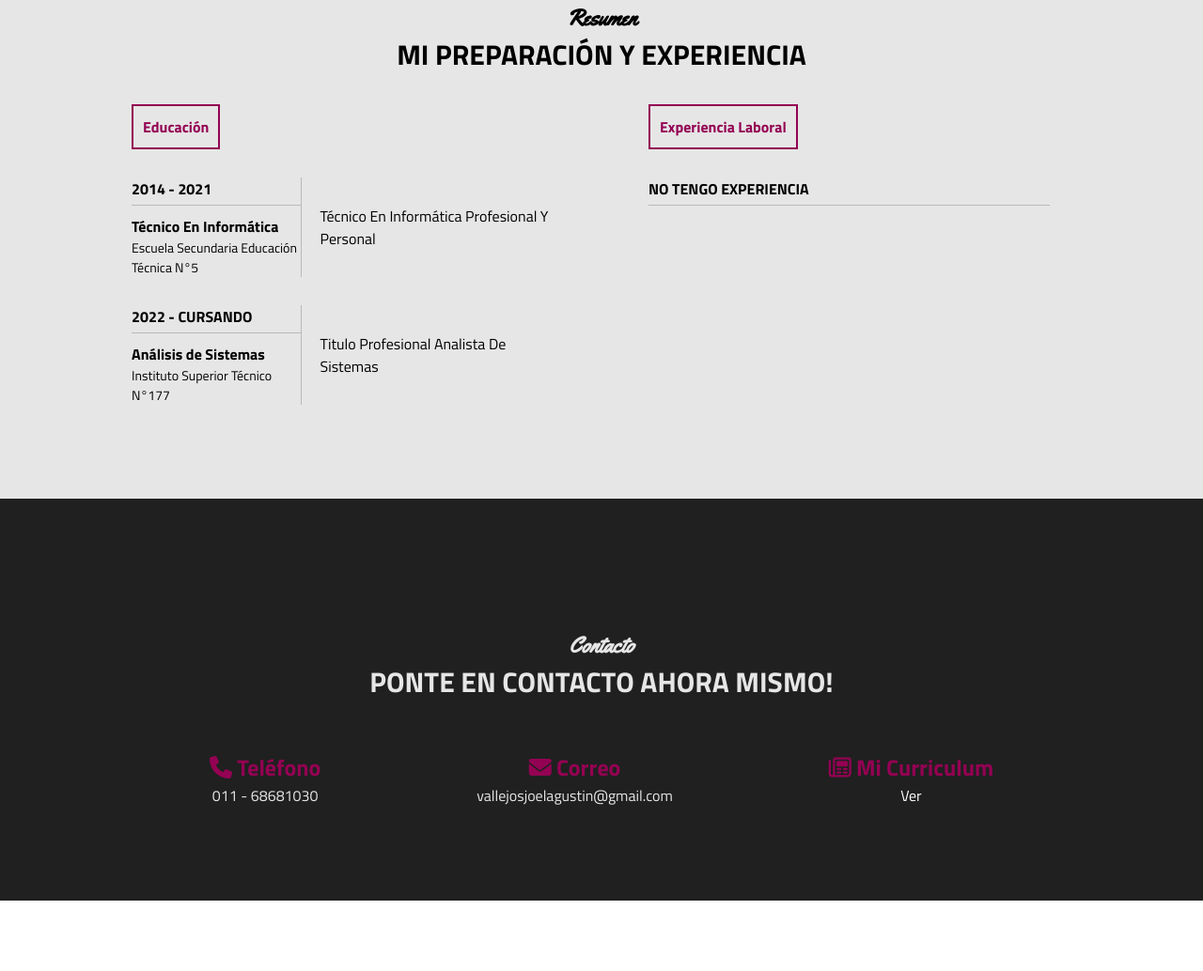
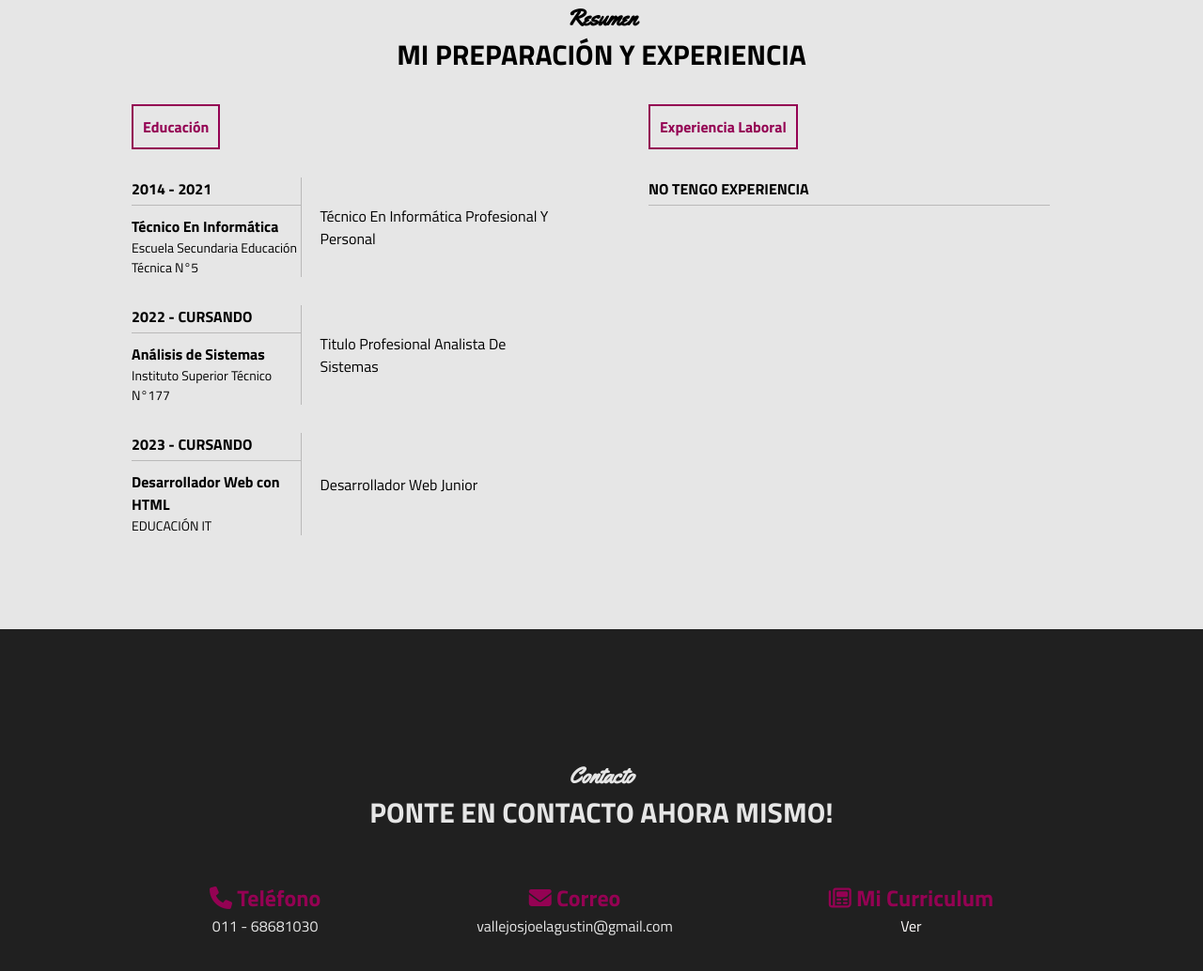
Before and after one commit to JoelAgustinVallejos/joelagustinvallejos.github.io-portafolio, a plain HTML site: page index.html in a window 1280 px wide. Shown: the part 1784-2818 px from the top of the page at 94% size. Before the commit the page ends 2743 px from the top, so only its background shows below. Drawn offline with Linux system fonts and the light colour scheme.

Commit message:
Update index.html

```diff
--- a/index.html
+++ b/index.html
@@ -189,6 +189,22 @@
                             </td>
                         </tr>
                     </table>
+                    <table>
+                        <tr>
+                            <td class="datos">
+                                <h3>2023 - Cursando</h3>
+                            </td>
+                            <td rowspan="2" class="descripcion">
+                                Desarrollador Web Junior
+                            </td>
+                        </tr>
+                        <tr>
+                            <td>
+                                <h4>Desarrollador Web con HTML</h4>
+                                <p>EDUCACIÓN IT</p>
+                            </td>
+                        </tr>
+                    </table>
                 </div>
                 <div class="col">
                     <span class="titulo">Experiencia Laboral</span>
@@ -227,7 +243,7 @@
                     <h2>
                         <i class="fa-regular fa-newspaper"></i> Mi Curriculum
                     </h2>
-                    <span class="info-contacto"><a href="https://joelagustinvallejos.github.io/joelagustinvallejos.github.io-cv/" style="color: #fffcfc;">Ver</a></span>
+                    <span class="info-contacto"><a href="https://joelagustinvallejos.github.io/JoelAgustinVallejos.github.io-cv/" style="color: #fffcfc;">Ver</a></span>
                 </div>
             </div>
         </div>
```
